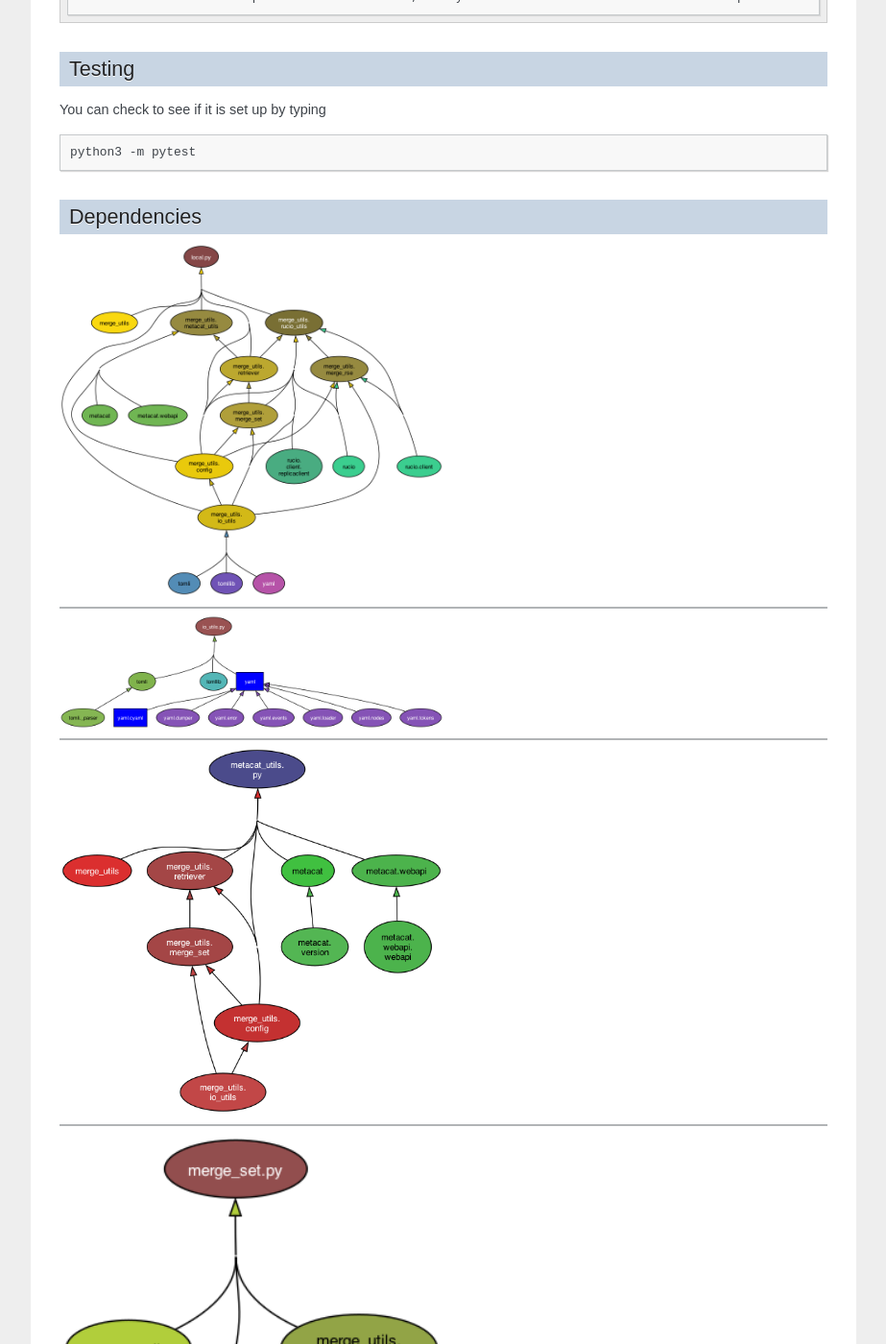
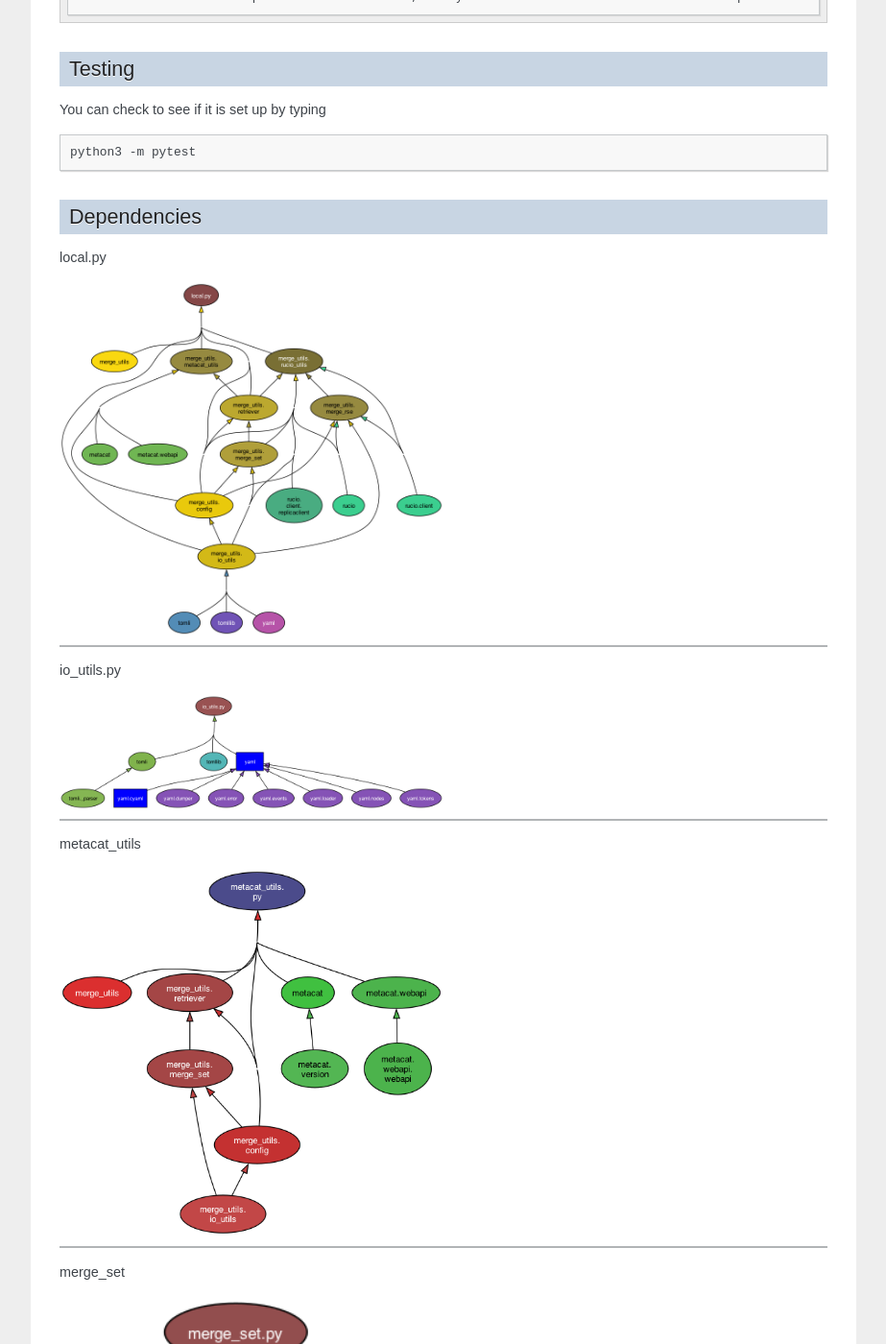
Before and after one commit to hschellman/merge-utils-test, a Sphinx documentation site: the page built from docs/source/startup.rst, in a window 1280 px wide and 1400 px high, scrolled down 679 px. Shown: the whole window at 96% size, without its empty margins (198-1121 px from the left). Built offline with Sphinx 7.4.7, drawn with Linux system fonts in a browser that asks for light colours; some of the changed text lies outside the part shown.

Commit message:
makediagrams and headers for png

```diff
--- a/docs/source/startup.rst
+++ b/docs/source/startup.rst
@@ -50,35 +50,49 @@ You can check to see if it is set up by typing
 Dependencies
 ------------
 
+local.py
+
 .. image:: merge_utils_local.png
     :width: 400
 
 ----
+
+io_utils.py
 
 .. image:: merge_utils_io_utils.png
     :width: 400
 
 ----
 
+metacat_utils
+
 .. image:: merge_utils_metacat_utils.png
     :width: 400
 
 ----
+
+merge_set
 
 .. image:: merge_utils_merge_set.png
     :width: 400
 
 ----
 
+merge_rse
+
 .. image:: merge_utils_merge_rse.png
     :width: 400
 
 ----
+
+rucio_utils
 
 .. image:: merge_utils_rucio_utils.png
     :width: 400
 
 ----
 
+justin_utils
+
 .. image:: merge_utils_justin_utils.png
     :width: 400
```
Also changed, not shown: 1 other file.
